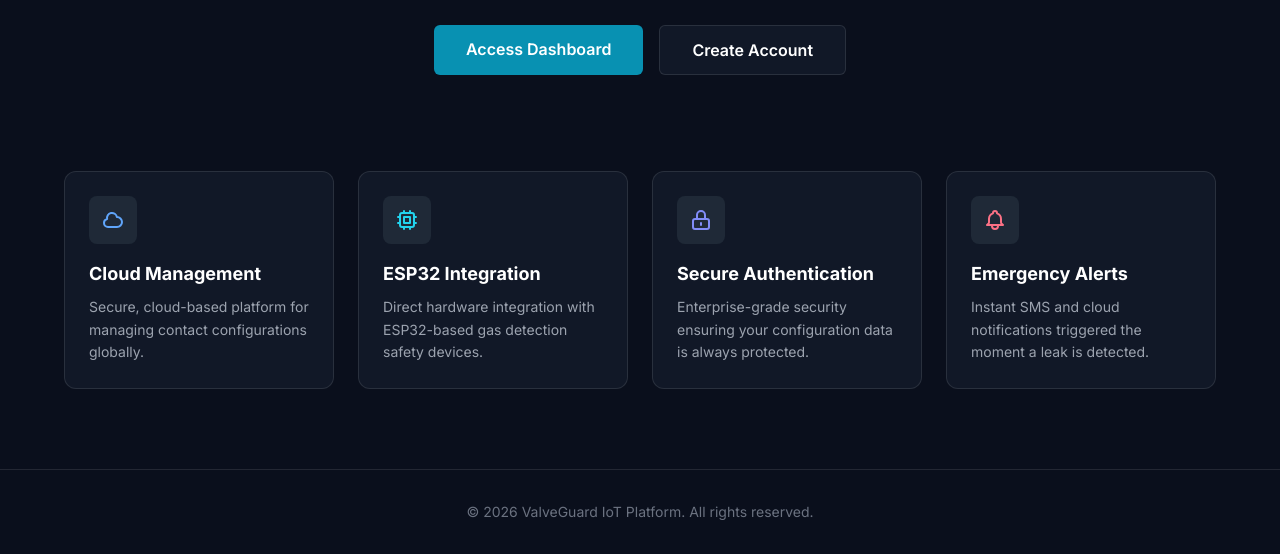
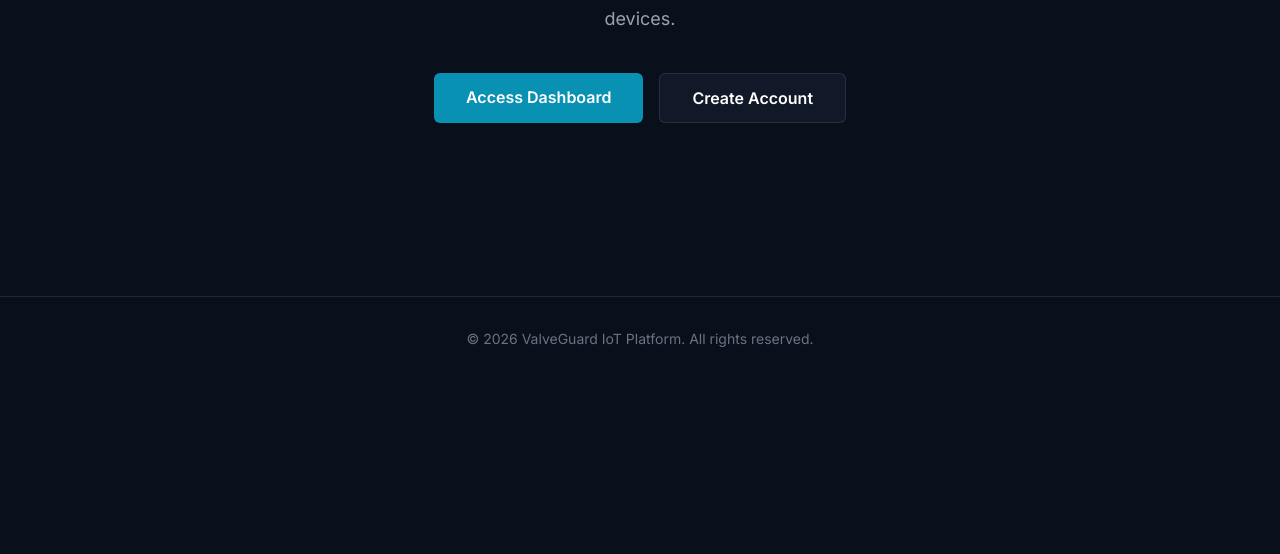
Before and after one commit to eimon4/valveguard-server, a website: page public/index.html in a window 1280 px wide. Shown: the part 419-973 px from the top of the page. After the commit the page ends 800 px from the top, so only its background shows below. Drawn offline with nearby package versions, Linux system fonts and the light colour scheme.

Commit message:
Update UI (Remove cards, remove remember me, update server logs)

```diff
--- a/public/index.html
+++ b/public/index.html
@@ -73,9 +73,6 @@
         Next-Gen Safety with ValveGuard
       </h1>
 
-      <p class="text-xl text-gray-300 mb-4 font-medium">
-        An IoT-powered emergency alert and monitoring solution.
-      </p>
 
       <p class="text-lg text-gray-400 mb-10 leading-relaxed max-w-2xl mx-auto">
         ValveGuard provides a cloud-connected platform for managing emergency contact configurations and integrating seamlessly with ESP32-based safety devices.
@@ -91,50 +88,6 @@
       </div>
     </div>
 
-    <!-- Features Section -->
-    <div class="grid grid-cols-1 md:grid-cols-2 lg:grid-cols-4 gap-6 max-w-6xl mx-auto w-full mt-24">
-
-      <div class="glass-card p-6">
-        <div class="w-12 h-12 rounded-lg bg-gray-800 flex items-center justify-center mb-4 text-blue-400">
-          <svg xmlns="http://www.w3.org/2000/svg" class="h-6 w-6" fill="none" viewBox="0 0 24 24" stroke="currentColor">
-            <path stroke-linecap="round" stroke-linejoin="round" stroke-width="2" d="M3 15a4 4 0 004 4h9a5 5 0 10-.1-9.999 5.002 5.002 0 10-9.78 2.096A4.001 4.001 0 003 15z" />
-          </svg>
-        </div>
-        <h3 class="text-lg font-bold text-white mb-2">Cloud Management</h3>
-        <p class="text-sm text-gray-400 leading-relaxed">Secure, cloud-based platform for managing contact configurations globally.</p>
-      </div>
-
-      <div class="glass-card p-6">
-        <div class="w-12 h-12 rounded-lg bg-gray-800 flex items-center justify-center mb-4 text-cyan-400">
-          <svg xmlns="http://www.w3.org/2000/svg" class="h-6 w-6" fill="none" viewBox="0 0 24 24" stroke="currentColor">
-            <path stroke-linecap="round" stroke-linejoin="round" stroke-width="2" d="M9 3v2m6-2v2M9 19v2m6-2v2M5 9H3m2 6H3m18-6h-2m2 6h-2M7 19h10a2 2 0 002-2V7a2 2 0 00-2-2H7a2 2 0 00-2 2v10a2 2 0 002 2zM9 9h6v6H9V9z" />
-          </svg>
-        </div>
-        <h3 class="text-lg font-bold text-white mb-2">ESP32 Integration</h3>
-        <p class="text-sm text-gray-400 leading-relaxed">Direct hardware integration with ESP32-based gas detection safety devices.</p>
-      </div>
-
-      <div class="glass-card p-6">
-        <div class="w-12 h-12 rounded-lg bg-gray-800 flex items-center justify-center mb-4 text-indigo-400">
-          <svg xmlns="http://www.w3.org/2000/svg" class="h-6 w-6" fill="none" viewBox="0 0 24 24" stroke="currentColor">
-            <path stroke-linecap="round" stroke-linejoin="round" stroke-width="2" d="M12 15v2m-6 4h12a2 2 0 002-2v-6a2 2 0 00-2-2H6a2 2 0 00-2 2v6a2 2 0 002 2zm10-10V7a4 4 0 00-8 0v4h8z" />
-          </svg>
-        </div>
-        <h3 class="text-lg font-bold text-white mb-2">Secure Authentication</h3>
-        <p class="text-sm text-gray-400 leading-relaxed">Enterprise-grade security ensuring your configuration data is always protected.</p>
-      </div>
-
-      <div class="glass-card p-6">
-        <div class="w-12 h-12 rounded-lg bg-gray-800 flex items-center justify-center mb-4 text-rose-400">
-          <svg xmlns="http://www.w3.org/2000/svg" class="h-6 w-6" fill="none" viewBox="0 0 24 24" stroke="currentColor">
-            <path stroke-linecap="round" stroke-linejoin="round" stroke-width="2" d="M15 17h5l-1.405-1.405A2.032 2.032 0 0118 14.158V11a6.002 6.002 0 00-4-5.659V5a2 2 0 10-4 0v.341C7.67 6.165 6 8.388 6 11v3.159c0 .538-.214 1.055-.595 1.436L4 17h5m6 0v1a3 3 0 11-6 0v-1m6 0H9" />
-          </svg>
-        </div>
-        <h3 class="text-lg font-bold text-white mb-2">Emergency Alerts</h3>
-        <p class="text-sm text-gray-400 leading-relaxed">Instant SMS and cloud notifications triggered the moment a leak is detected.</p>
-      </div>
-
-    </div>
   </main>
 
   <footer class="py-8 text-center text-sm text-gray-500 border-t border-white/10 mt-auto">
--- a/server.js
+++ b/server.js
@@ -99,6 +99,6 @@
 });
 
 // ── Start server ──────────────────────────────────────────────────────────────
-app.listen(PORT, () => {
+app.listen(PORT, '0.0.0.0', () => {
   console.log(`🚀  ValveGuard server running at http://localhost:${PORT}`);
 });
```
Also changed, not shown: public/login.html (+1 -5 lines), 1 other file.
